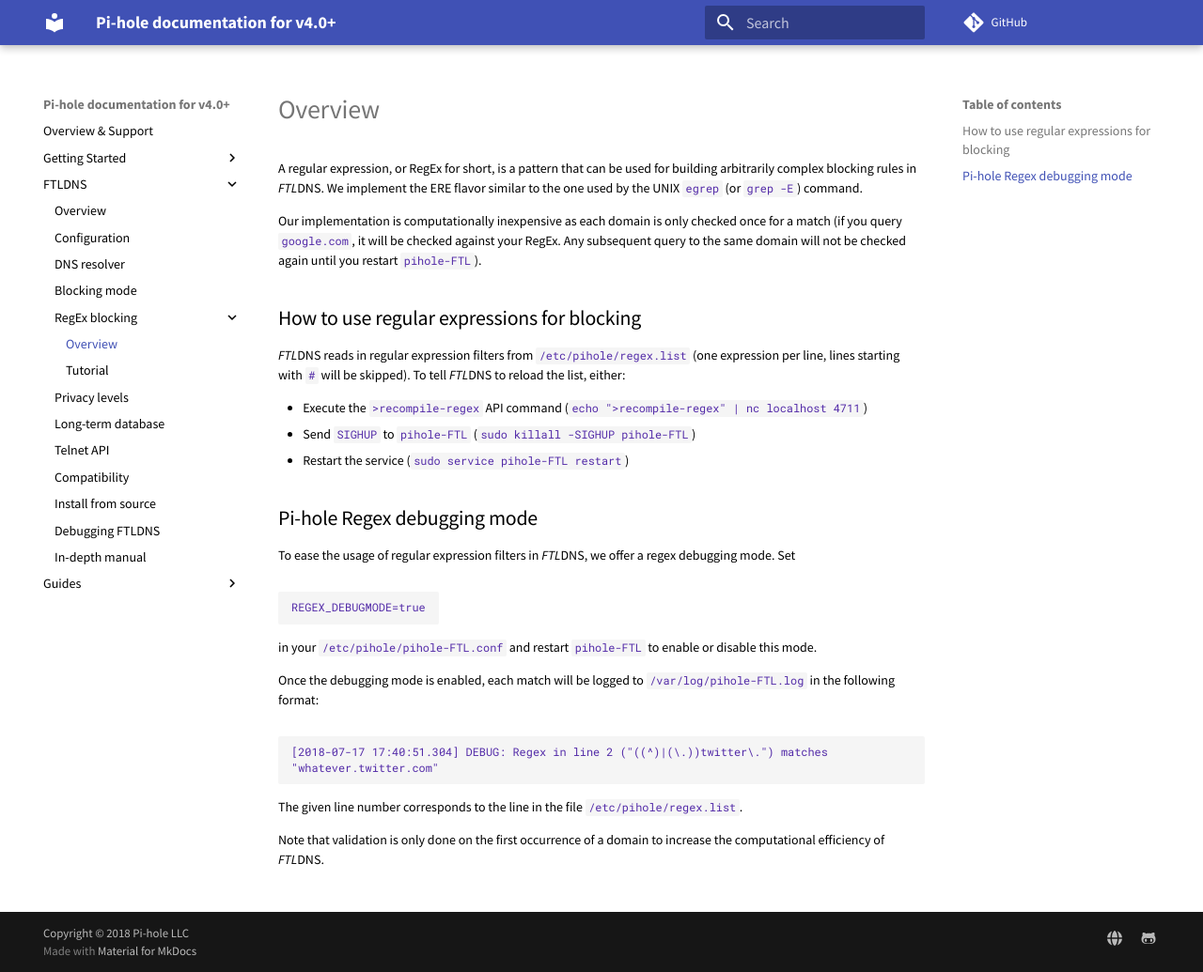
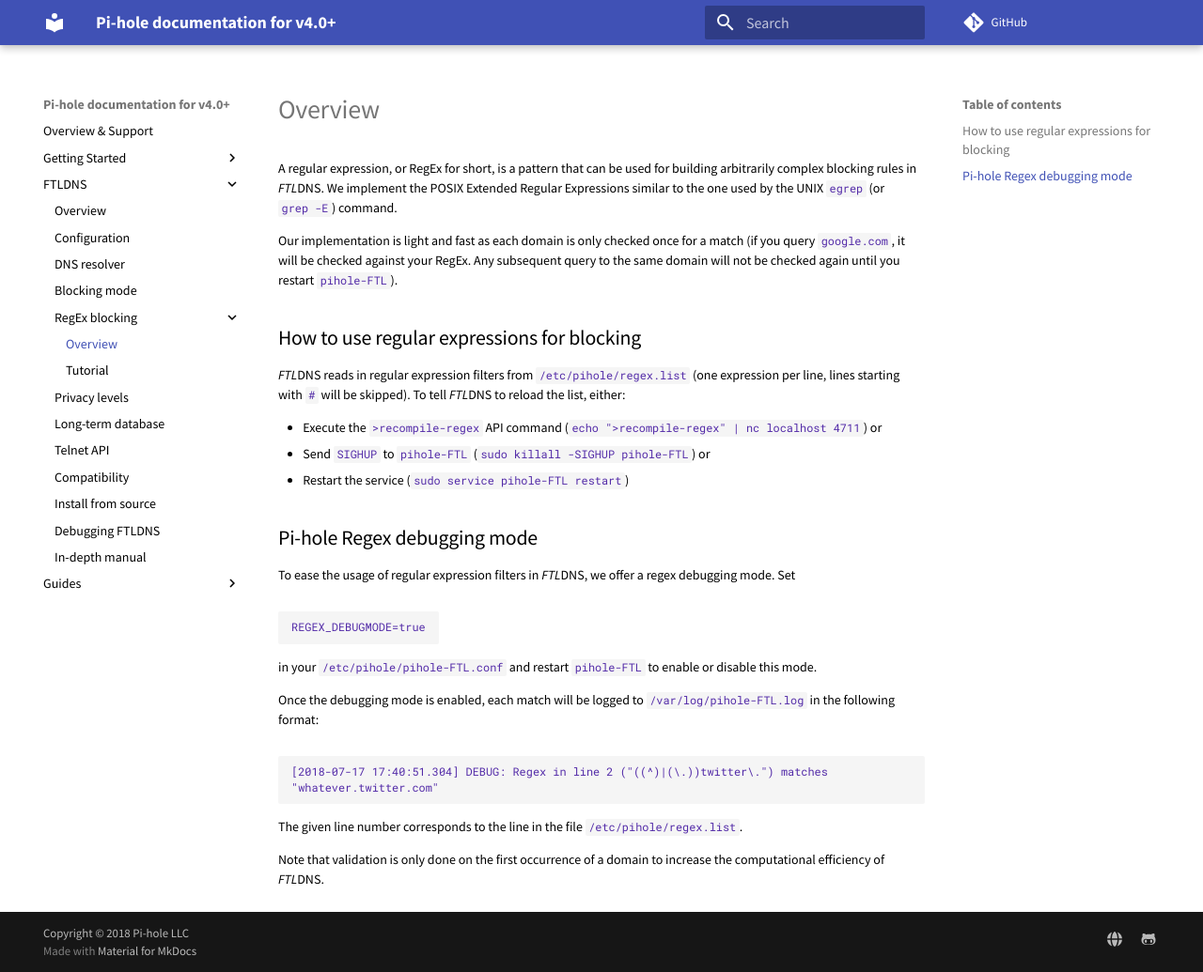
Before and after one commit to pi-hole/docs, an MkDocs documentation site: the page built from docs/ftldns/regex/overview.md, in a window 1280 px wide and 1035 px high. Shown: the whole window at 94% size. Built offline with MkDocs 1.6.1 and Material for MkDocs 9.7.7, drawn with Linux system fonts in a browser that asks for light colours; comment, search, counter and statistics services are not loaded; old or Windows-style settings are respelled for this version of MkDocs.

Commit message:
Review comments
Signed-off-by: DL6ER <dl6er@dl6er.de>

```diff
--- a/docs/ftldns/regex/overview.md
+++ b/docs/ftldns/regex/overview.md
@@ -1,14 +1,14 @@
 A regular expression, or RegEx for short, is a pattern that can be used for building arbitrarily complex blocking rules in *FTL*DNS.
-We implement the ERE flavor similar to the one used by the UNIX `egrep` (or `grep -E`) command.
+We implement the POSIX Extended Regular Expressions similar to the one used by the UNIX `egrep` (or `grep -E`) command.
 
-Our implementation is computationally inexpensive as each domain is only checked once for a match (if you query `google.com`, it will be checked against your RegEx. Any subsequent query to the same domain will not be checked again until you restart `pihole-FTL`).
+Our implementation is light and fast as each domain is only checked once for a match (if you query `google.com`, it will be checked against your RegEx. Any subsequent query to the same domain will not be checked again until you restart `pihole-FTL`).
 
 ## How to use regular expressions for blocking
 *FTL*DNS reads in regular expression filters from `/etc/pihole/regex.list` (one expression per line, lines starting with `#` will be skipped).
 To tell *FTL*DNS to reload the list, either:
 
-- Execute the `>recompile-regex` API command (`echo ">recompile-regex" | nc localhost 4711`)
-- Send `SIGHUP` to `pihole-FTL` (`sudo killall -SIGHUP pihole-FTL`)
+- Execute the `>recompile-regex` API command (`echo ">recompile-regex" | nc localhost 4711`) or
+- Send `SIGHUP` to `pihole-FTL` (`sudo killall -SIGHUP pihole-FTL`) or
 - Restart the service (`sudo service pihole-FTL restart`)
 
 ## Pi-hole Regex debugging mode
```
